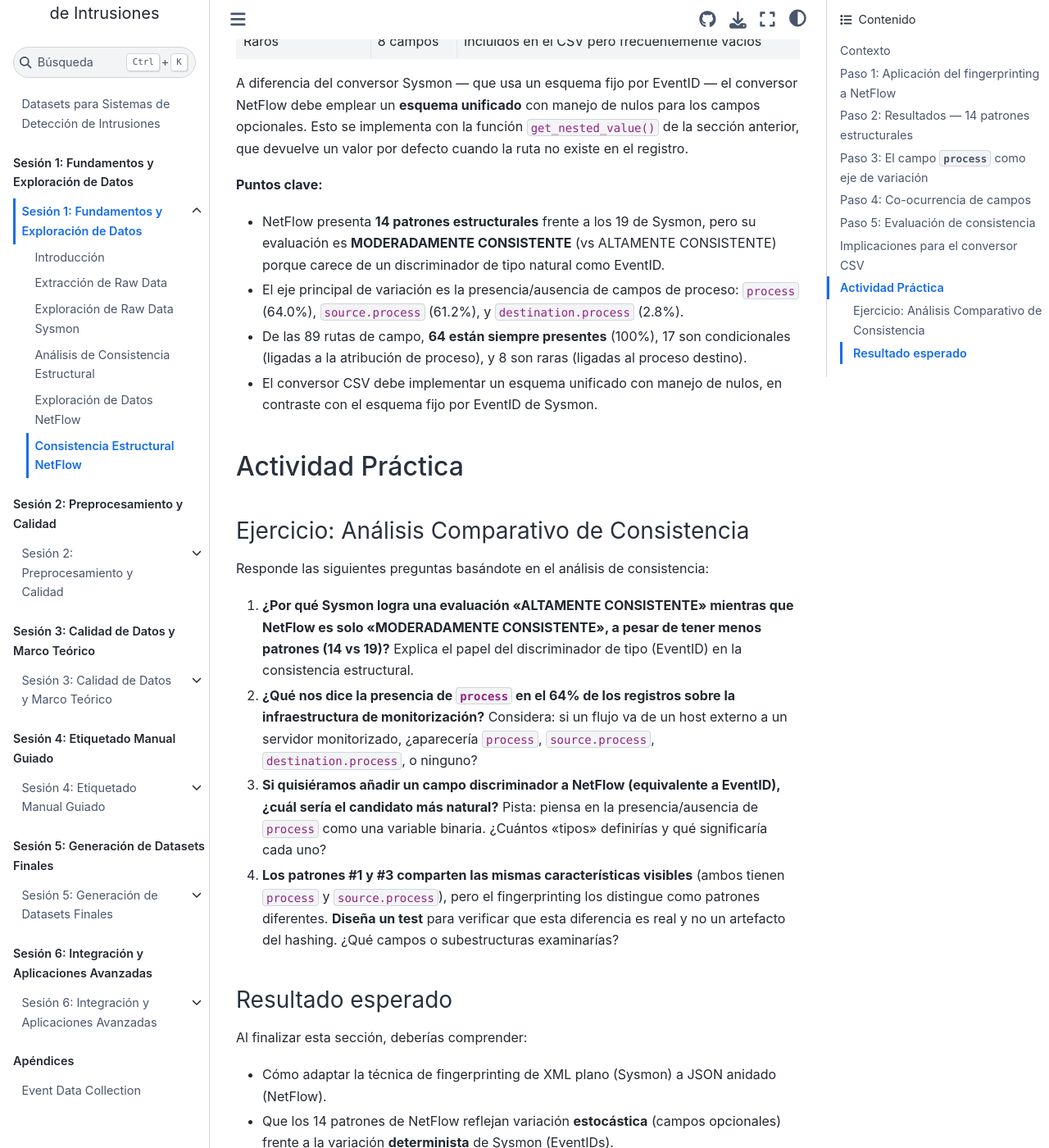
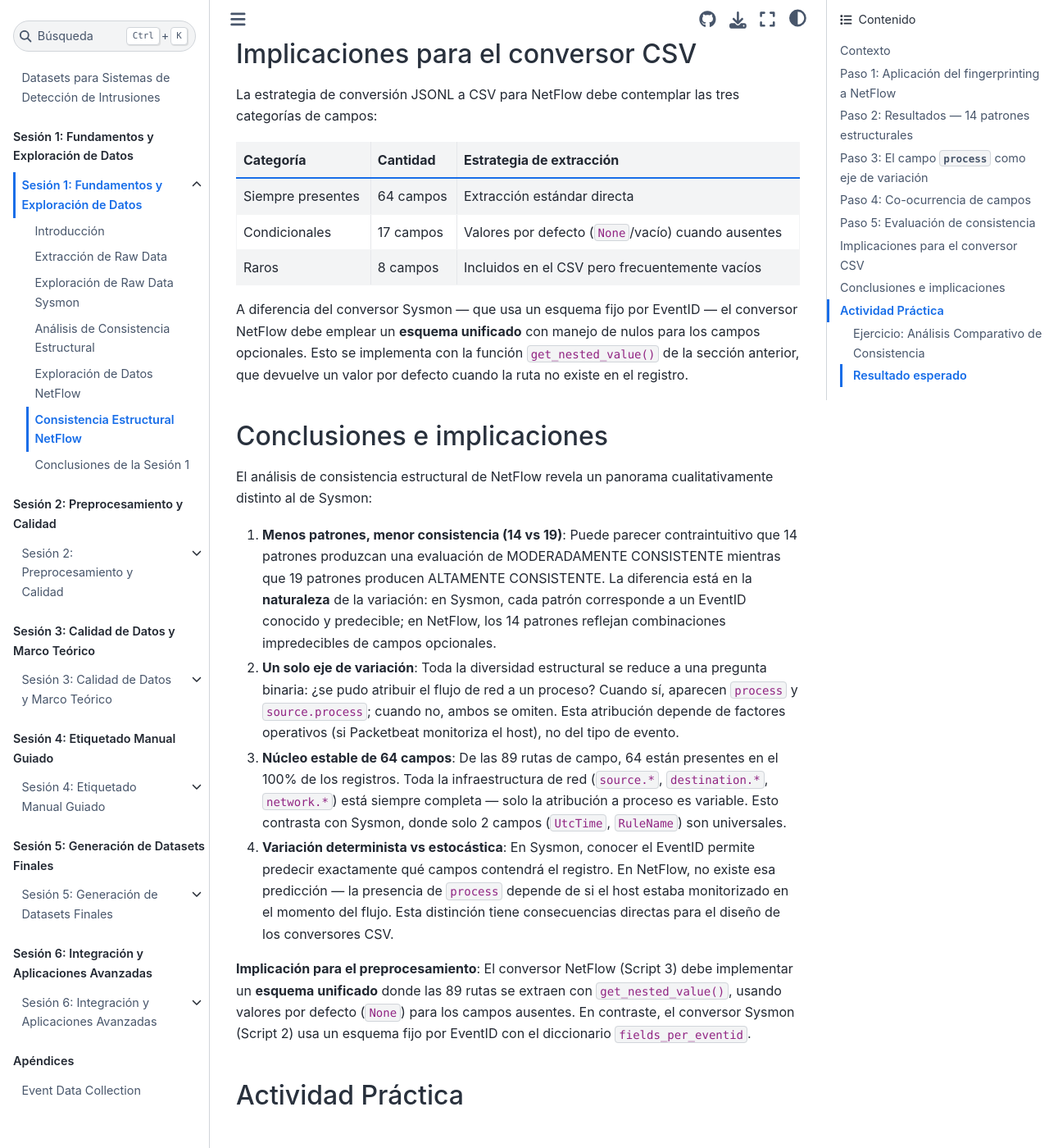
Before and after one commit to ollerenac/curso2026, a Jupyter Book: the page built from sesion-1/6-consistencia-netflow.md, in a window 1280 px wide and 1400 px high, scrolled down 7259 px. Shown: the whole window at 82% size. Built offline with Jupyter Book 1.0.4 settings and Sphinx 7.4.7 and the Sphinx Book theme 1.1.4, drawn with Linux system fonts in a browser that asks for light colours; some of the changed text lies outside the part shown.

Commit message:
Add NetFlow conclusions, prediction prompt, and Session 1 wrap-up
- Add prediction admonition in 6-consistencia-netflow.md to engage students
  before revealing results
- Replace brief "Puntos clave" with proper "Conclusiones e implicaciones"
  section explaining why fewer patterns means lower consistency
- Create 7-conclusiones-sesion-1.md with dual-domain decision table and
  forward connections to Sessions 2-5
- Update _toc.yml and sesion-1/index.md with new section 7

Co-Authored-By: Claude Opus 4.6 <noreply@anthropic.com>

````diff
--- a/_toc.yml
+++ b/_toc.yml
@@ -12,6 +12,7 @@ parts:
           - file: sesion-1/4-consistencia-sysmon
           - file: sesion-1/5-exploracion-netflow
           - file: sesion-1/6-consistencia-netflow
+          - file: sesion-1/7-conclusiones-sesion-1
 
   - caption: "Sesión 2: Preprocesamiento y Calidad"
     chapters:
--- a/sesion-1/6-consistencia-netflow.md
+++ b/sesion-1/6-consistencia-netflow.md
@@ -12,6 +12,18 @@ La respuesta, como veremos, es diferente a la de Sysmon — y las razones de esa
 
 ```{tip}
 El código de esta sección se puede ejecutar paso a paso en el notebook `3b-structure-consistency-analyzer.ipynb`, que contiene el análisis completo de consistencia estructural para NetFlow con celdas interactivas y resultados detallados.
+```
+
+```{admonition} Antes de continuar — haz una predicción
+:class: tip
+
+Antes de ver los resultados, piensa:
+
+1. NetFlow no tiene EventID. ¿Esperarías **más** o **menos** patrones estructurales que los 19 de Sysmon?
+2. Sin un discriminador de tipo, ¿sería la consistencia **mayor** o **menor**?
+3. ¿Qué campo crees que causa la mayor variación?
+
+Anota tus predicciones y compáralas con los resultados.
 ```
 
 ## Paso 1: Aplicación del fingerprinting a NetFlow
@@ -220,12 +232,19 @@ La estrategia de conversión JSONL a CSV para NetFlow debe contemplar las tres c
 
 A diferencia del conversor Sysmon — que usa un esquema fijo por EventID — el conversor NetFlow debe emplear un **esquema unificado** con manejo de nulos para los campos opcionales. Esto se implementa con la función `get_nested_value()` de la sección anterior, que devuelve un valor por defecto cuando la ruta no existe en el registro.
 
-**Puntos clave:**
+## Conclusiones e implicaciones
 
-- NetFlow presenta **14 patrones estructurales** frente a los 19 de Sysmon, pero su evaluación es **MODERADAMENTE CONSISTENTE** (vs ALTAMENTE CONSISTENTE) porque carece de un discriminador de tipo natural como EventID.
-- El eje principal de variación es la presencia/ausencia de campos de proceso: `process` (64.0%), `source.process` (61.2%), y `destination.process` (2.8%).
-- De las 89 rutas de campo, **64 están siempre presentes** (100%), 17 son condicionales (ligadas a la atribución de proceso), y 8 son raras (ligadas al proceso destino).
-- El conversor CSV debe implementar un esquema unificado con manejo de nulos, en contraste con el esquema fijo por EventID de Sysmon.
+El análisis de consistencia estructural de NetFlow revela un panorama cualitativamente distinto al de Sysmon:
+
+1. **Menos patrones, menor consistencia (14 vs 19)**: Puede parecer contraintuitivo que 14 patrones produzcan una evaluación de MODERADAMENTE CONSISTENTE mientras que 19 patrones producen ALTAMENTE CONSISTENTE. La diferencia está en la **naturaleza** de la variación: en Sysmon, cada patrón corresponde a un EventID conocido y predecible; en NetFlow, los 14 patrones reflejan combinaciones impredecibles de campos opcionales.
+
+2. **Un solo eje de variación**: Toda la diversidad estructural se reduce a una pregunta binaria: ¿se pudo atribuir el flujo de red a un proceso? Cuando sí, aparecen `process` y `source.process`; cuando no, ambos se omiten. Esta atribución depende de factores operativos (si Packetbeat monitoriza el host), no del tipo de evento.
+
+3. **Núcleo estable de 64 campos**: De las 89 rutas de campo, 64 están presentes en el 100% de los registros. Toda la infraestructura de red (`source.*`, `destination.*`, `network.*`) está siempre completa — solo la atribución a proceso es variable. Esto contrasta con Sysmon, donde solo 2 campos (`UtcTime`, `RuleName`) son universales.
+
+4. **Variación determinista vs estocástica**: En Sysmon, conocer el EventID permite predecir exactamente qué campos contendrá el registro. En NetFlow, no existe esa predicción — la presencia de `process` depende de si el host estaba monitorizado en el momento del flujo. Esta distinción tiene consecuencias directas para el diseño de los conversores CSV.
+
+**Implicación para el preprocesamiento**: El conversor NetFlow (Script 3) debe implementar un **esquema unificado** donde las 89 rutas se extraen con `get_nested_value()`, usando valores por defecto (`None`) para los campos ausentes. En contraste, el conversor Sysmon (Script 2) usa un esquema fijo por EventID con el diccionario `fields_per_eventid`.
 
 ## Actividad Práctica
 
@@ -252,4 +271,4 @@ Al finalizar esta sección, deberías comprender:
 
 ---
 
-Con esta sección concluimos la **Sesión 1: Exploración y Análisis Estructural**. Hemos explorado ambos dominios de telemetría (Sysmon y NetFlow), verificado su consistencia estructural, y comprendido las implicaciones para el diseño de los conversores. En la **Sesión 2** abordaremos el preprocesamiento: la conversión de estos archivos JSONL a CSV estructurados, aplicando las estrategias de extracción que la exploración nos ha revelado.
+En la siguiente sección cerramos la Sesión 1 con una síntesis de todo lo aprendido y una vista previa de cómo estos hallazgos alimentan las sesiones siguientes.
````
Also changed, not shown: sesion-1/7-conclusiones-sesion-1.md (added, +53 -0 lines), sesion-1/index.md (+1 -0 lines).
